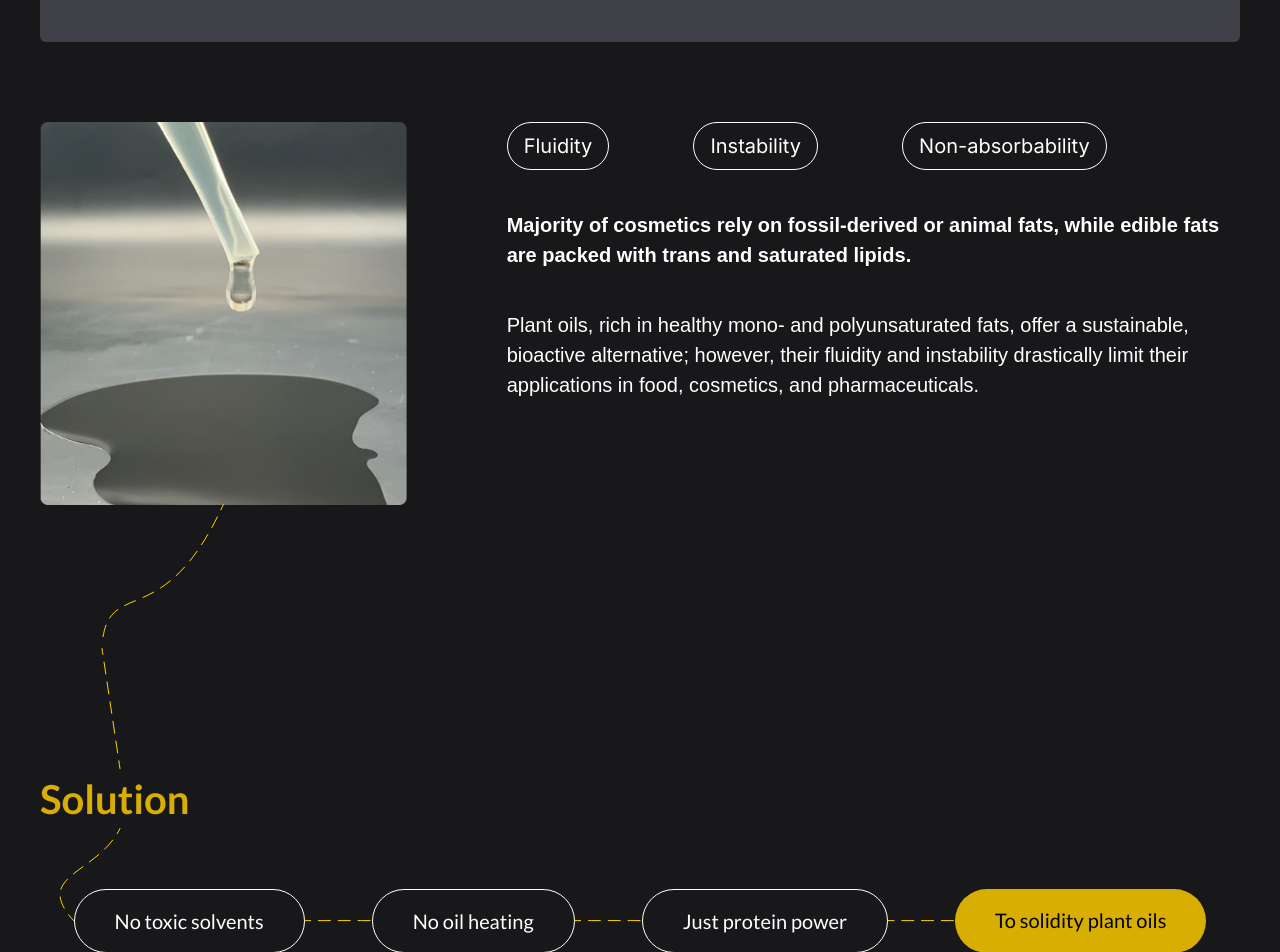
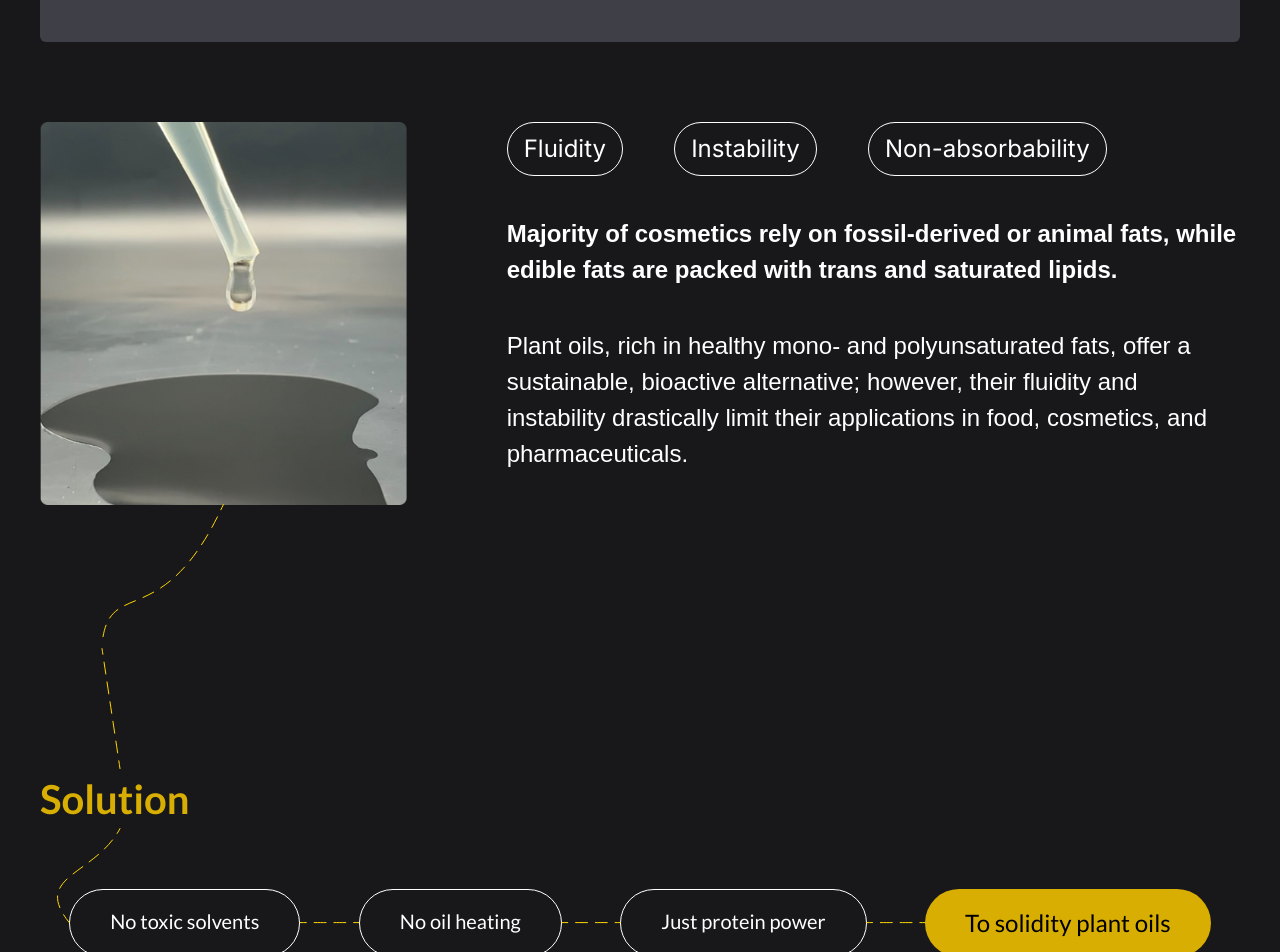
Before and after one commit to MrDrProfessorPatrick/olexir, a Next.js app: page /technology in a window 1280 px wide. Shown: the part 1220-2172 px from the top of the page. Built offline with nearby package versions, Linux system fonts and the light colour scheme.

Commit message:
tabs under sustainability responsivness done

```diff
--- a/src/app/technology/page.js
+++ b/src/app/technology/page.js
@@ -140,27 +140,27 @@ export default function Solution() {
             <div className="flex flex-2 flex-col pl-8 lg:pl-25">
               <div className="flex justify-between max-w-[600px]">
                 <span
-                  className={`border-1 border-solid border-white rounded-full text-[18px] md:text-[20px] lg:text-[24] text-white px-4 py-2 ${inter.className}`}
+                  className={`border-1 border-solid border-white rounded-full text-[18px] md:text-[20px] lg:text-[24px] text-white px-4 py-2 ${inter.className}`}
                 >
                   Fluidity
                 </span>
                 <span
-                  className={`border-1 border-solid border-white rounded-full text-[18px] md:text-[20px] lg:text-[24] text-white px-4 py-2 ${inter.className}`}
+                  className={`border-1 border-solid border-white rounded-full text-[18px] md:text-[20px] lg:text-[24px] text-white px-4 py-2 ${inter.className}`}
                 >
                   Instability
                 </span>
                 <span
-                  className={`border-1 border-solid border-white rounded-full text-[18px] md:text-[20px] lg:text-[24] text-white px-4 py-2 ${inter.className}`}
+                  className={`border-1 border-solid border-white rounded-full text-[18px] md:text-[20px] lg:text-[24px] text-white px-4 py-2 ${inter.className}`}
                 >
                   Non-absorbability
                 </span>
               </div>
               <div>
-                <p className="pb-10 pt-10 text-[18px] md:text-[20px] lg:text-[24] font-semibold text-white">
+                <p className="pb-10 pt-10 text-[18px] md:text-[20px] lg:text-[24px] font-semibold text-white">
                   Majority of cosmetics rely on fossil-derived or animal fats,
                   while edible fats are packed with trans and saturated lipids.
                 </p>
-                <p className="text-[18px] md:text-[20px] lg:text-[24] font-normal text-white">
+                <p className="text-[18px] md:text-[20px] lg:text-[24px] font-normal text-white">
                   Plant oils, rich in healthy mono- and polyunsaturated fats,
                   offer a sustainable, bioactive alternative; however, their
                   fluidity and instability drastically limit their applications
@@ -258,7 +258,7 @@ export default function Solution() {
               />
               <span
                 id="solidityPlant"
-                className={`rounded-full text-[18px] md:text-[20px] lg:text-[24] bg-[#D8AE02] px-10 py-4 ${lato.className}`}
+                className={`rounded-full text-[18px] md:text-[20px] lg:text-[24px] bg-[#D8AE02] px-10 py-4 ${lato.className}`}
               >
                 To solidity plant oils
               </span>
@@ -407,17 +407,17 @@ export default function Solution() {
             </div>
           </div>
           <div
-            className={`mt-16 text-[24px] w-full font-light text-white ${lato.className}`}
+            className={`mt-16 text-[18px] md:text-[20px] lg:text-[24px] w-full font-light text-white ${lato.className}`}
           >
             Every Olexir oleogel is plant-protein based. To amplify
             sustainability, we also offer an upcycled feedstock route that
             recovers proteins from industrial side streams.
           </div>
 
-          <div className="flex justify-around mt-12">
+          <div className="flex flex-col gap-14 lg:flex-row justify-around mt-12">
             <div
               id="planProtein"
-              className={`flex flex-col items-center border-1 border-solid border-white rounded-4xl text-[24px] text-white px-10 py-4 ${inter.className}`}
+              className={`flex flex-col items-center border-1 border-solid border-white rounded-4xl text-[14px] lg:text-[16px] xl:text-[20px] 2xl:text-[24px] text-white px-1 lg:px-6 xl:px-8 2xl:px-12 py-4 ${inter.className}`}
             >
               <span>Plant protein</span>
               <span>generate ~90× lower</span>
@@ -435,7 +435,7 @@ export default function Solution() {
             />
             <div
               id="secondPlanProtein"
-              className={`flex flex-col items-center border-1 border-solid border-white rounded-4xl text-[24px] text-white px-10 py-4 ${inter.className}`}
+              className={`flex flex-col items-center border-1 border-solid border-white rounded-4xl text-[14px] lg:text-[16px] xl:text-[20px] 2xl:text-[24px] text-white px-1 lg:px-6 xl:px-8 2xl:px-12 py-4 ${inter.className}`}
             >
               <span>~10% of global CO₂</span>
               <span>comes from</span>
@@ -453,10 +453,10 @@ export default function Solution() {
             />
             <div
               id="thirdPlanProtein"
-              className={`flex flex-col items-center border-1 border-solid border-white rounded-4xl text-[24px] text-white px-10 py-4 ${inter.className}`}
+              className={`flex flex-col items-center border-1 border-solid border-white rounded-4xl text-[14px] lg:text-[16px] xl:text-[20px] 2xl:text-[24px] text-white px-1 lg:px-6 xl:px-8 2xl:px-12 py-4 ${inter.className}`}
             >
               <span>30–50% protein remains</span>
-              <span>underutilized in oilseed cakes; </span>
+              <span>underutilized in oilseed cakes </span>
               <span>~30% lost in tofu production</span>
             </div>
           </div>
```
